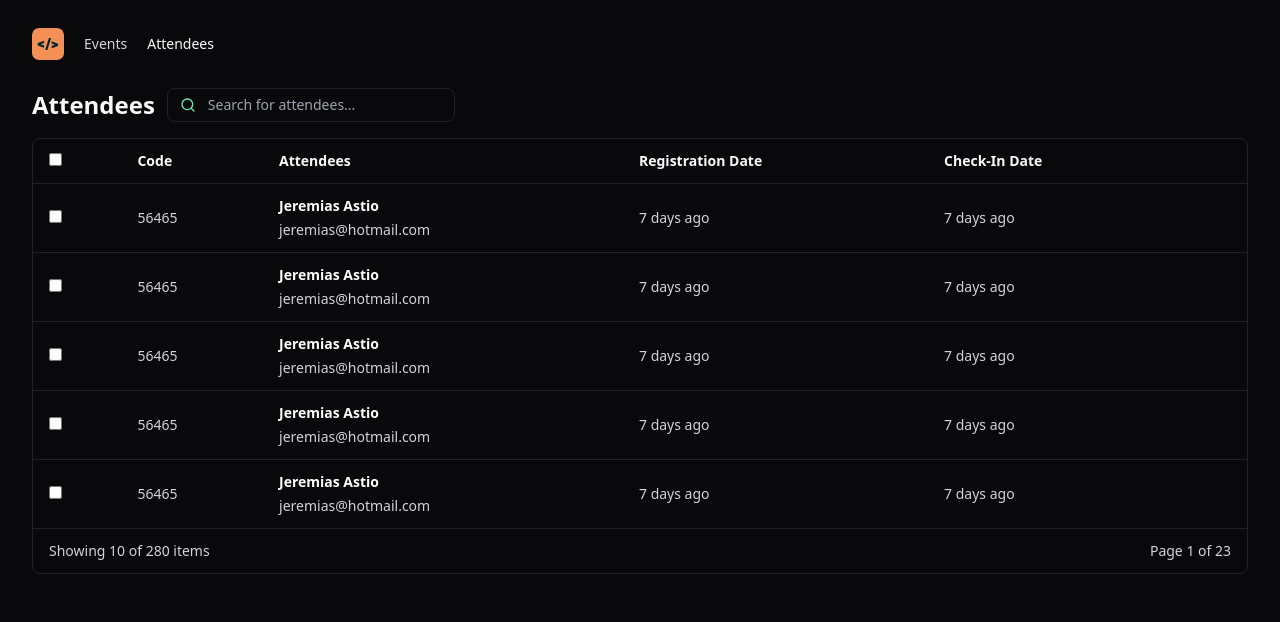
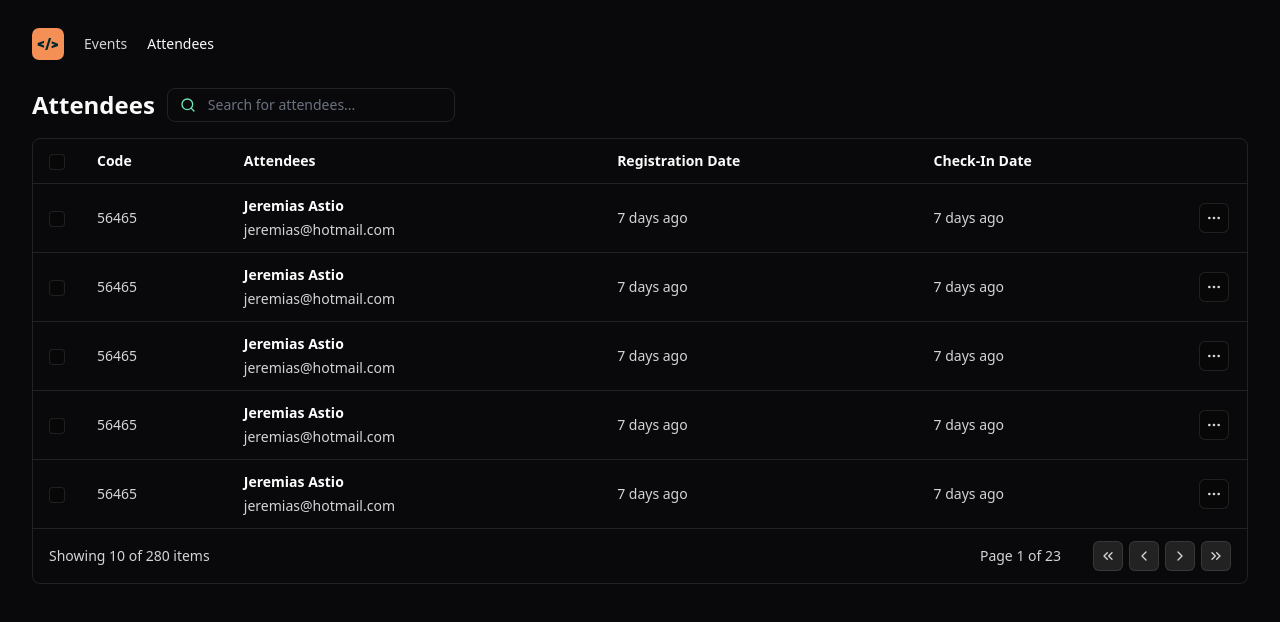
Before and after one commit to guibafica/pass.in_reactJS, a React (Vite) app: page / in a window 1280 px wide. Shown: the top 622 px of the page. Built offline with nearby package versions, Linux system fonts and the light colour scheme.

Commit message:
Finalizes table stylization

```diff
--- a/package.json
+++ b/package.json
@@ -15,6 +15,7 @@
     "react-dom": "^18.2.0"
   },
   "devDependencies": {
+    "@tailwindcss/forms": "^0.5.7",
     "@types/react": "^18.2.66",
     "@types/react-dom": "^18.2.22",
     "@typescript-eslint/eslint-plugin": "^7.2.0",
--- a/src/components/attendee-list.tsx
+++ b/src/components/attendee-list.tsx
@@ -1,4 +1,11 @@
-import { Search } from "lucide-react";
+import {
+  Search,
+  MoreHorizontal,
+  ChevronsLeft,
+  ChevronLeft,
+  ChevronRight,
+  ChevronsRight,
+} from "lucide-react";
 
 export function AttendeeList() {
   return (
@@ -6,13 +13,13 @@
       <div className="flex gap-3 items-center">
         <h1 className="text-2xl font-bold">Attendees</h1>
 
-        <div className="w-72 px-3 py-1.5 border border-white/10 rounded-lg text-sm flex items-center gap-3">
+        <div className="w-72 px-3 py-1.5 border border-white/10 rounded-lg flex items-center gap-3">
           <Search className="size-4 text-emerald-300" />
 
           <input
             type="text"
             placeholder="Search for attendees..."
-            className="bg-transparent flex-1 outline-none"
+            className="bg-transparent flex-1 outline-none border-0 p-0 text-sm ring-0"
           />
         </div>
       </div>
@@ -21,8 +28,14 @@
         <table className="w-full">
           <thead>
             <tr className="border-b border-white/10">
-              <th className="py-3 px-4 text-sm font-semibold text-left">
-                <input type="checkbox" />
+              <th
+                style={{ width: 48 }}
+                className="py-3 px-4 text-sm font-semibold text-left"
+              >
+                <input
+                  type="checkbox"
+                  className="size-4 bg-black/20 rounded border border-white/10 accent-orange-400"
+                />
               </th>
 
               <th className="py-3 px-4 text-sm font-semibold text-left">
@@ -38,15 +51,24 @@
                 Check-In Date
               </th>
 
-              <th className="py-3 px-4 text-sm font-semibold text-left"></th>
+              <th
+                style={{ width: 64 }}
+                className="py-3 px-4 text-sm font-semibold text-left"
+              ></th>
             </tr>
           </thead>
 
           <tbody>
             {Array.from({ length: 5 }).map((_, index) => (
-              <tr key={index} className="border-b border-white/10">
+              <tr
+                key={index}
+                className="border-b border-white/10 hover:bg-white/5"
+              >
                 <td className="py-3 px-4 text-sm text-zinc-300">
-                  <input type="checkbox" />
+                  <input
+                    type="checkbox"
+                    className="size-4 bg-black/20 rounded border border-white/10"
+                  />
                 </td>
 
                 <td className="py-3 px-4 text-sm text-zinc-300">56465</td>
@@ -60,7 +82,12 @@
                 </td>
                 <td className="py-3 px-4 text-sm text-zinc-300">7 days ago</td>
                 <td className="py-3 px-4 text-sm text-zinc-300">7 days ago</td>
-                <td className="py-3 px-4 text-sm text-zinc-300"></td>
+
+                <td className="py-3 px-4 text-sm text-zinc-300">
+                  <button className="bg-black/20 border border-white/10 rounded-md p-1.5">
+                    <MoreHorizontal className="size-4" />
+                  </button>
+                </td>
               </tr>
             ))}
           </tbody>
@@ -75,7 +102,24 @@
                 className="py-3 px-4 text-sm text-zinc-300 text-right"
                 colSpan={3}
               >
-                Page 1 of 23
+                <div className="inline-flex items-center gap-8">
+                  <span>Page 1 of 23</span>
+
+                  <div className="flex gap-1.5">
+                    <button className="bg-white/10 border border-white/10 rounded-md p-1.5">
+                      <ChevronsLeft className="size-4" />
+                    </button>
+                    <button className="bg-white/10 border border-white/10 rounded-md p-1.5">
+                      <ChevronLeft className="size-4" />
+                    </button>
+                    <button className="bg-white/10 border border-white/10 rounded-md p-1.5">
+                      <ChevronRight className="size-4" />
+                    </button>
+                    <button className="bg-white/10 border border-white/10 rounded-md p-1.5">
+                      <ChevronsRight className="size-4" />
+                    </button>
+                  </div>
+                </div>
               </td>
             </tr>
           </tfoot>
--- a/tailwind.config.js
+++ b/tailwind.config.js
@@ -4,5 +4,8 @@
   theme: {
     extend: {},
   },
-  plugins: [],
+  plugins: [
+    // eslint-disable-next-line
+    require("@tailwindcss/forms"),
+  ],
 };
```
Also changed, not shown: 1 other file (tests, documents, lock files or other folders).
